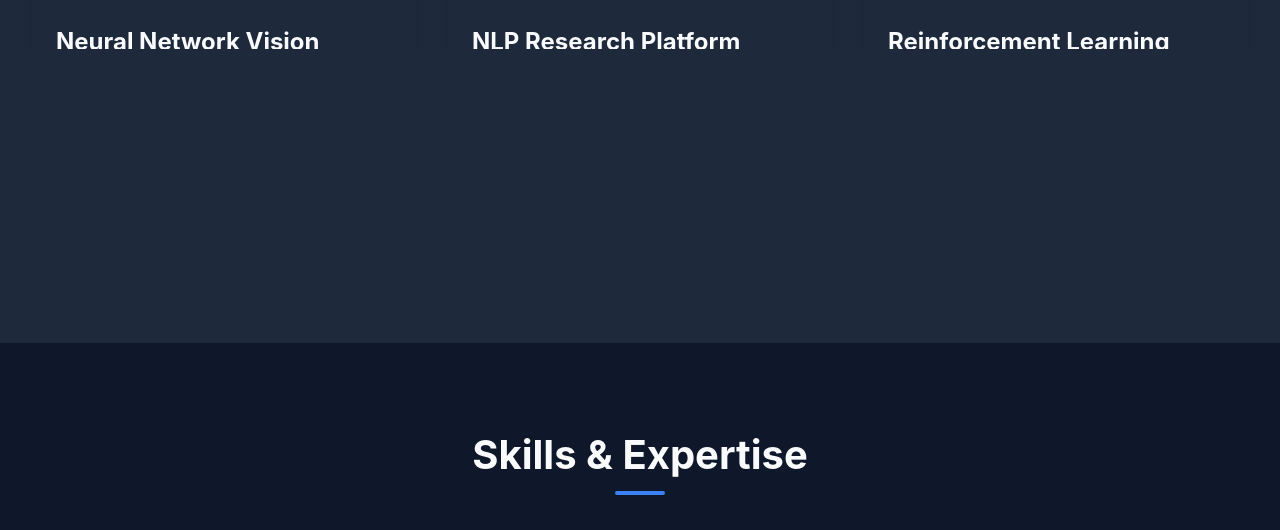
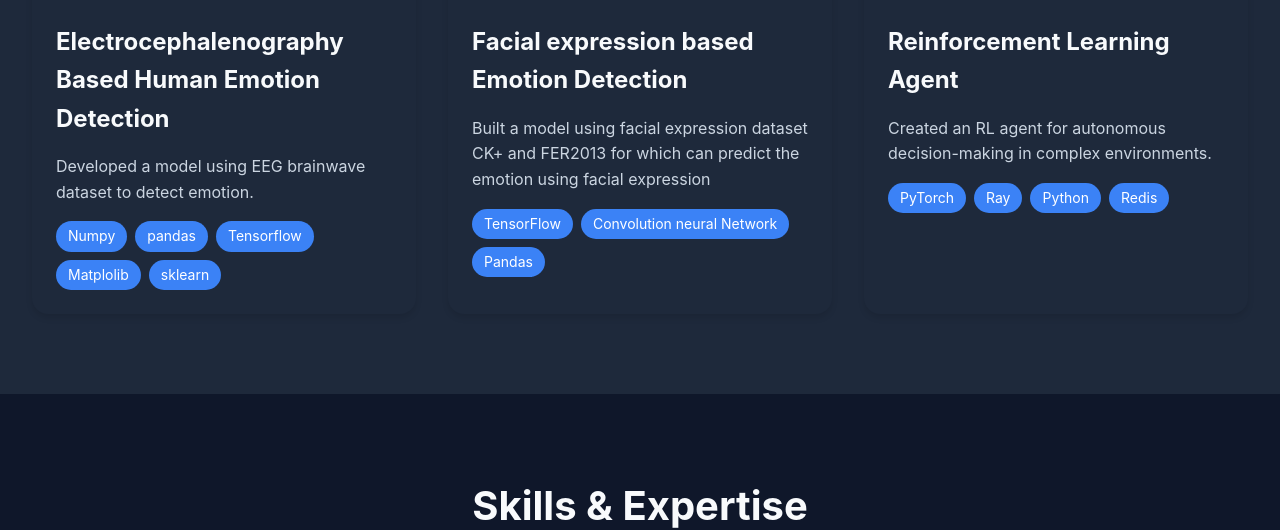
Before and after one commit to Philomathic01/Portfolio1, a Django app: page / in a window 1280 px wide. Shown: the part 1193-1723 px from the top of the page. Run offline with Django 5.2, Linux system fonts and the light colour scheme.

Commit message:
Update index.html

```diff
--- a/main/templates/main/index.html
+++ b/main/templates/main/index.html
@@ -57,13 +57,14 @@
                     </div>
                 </div>
                 <div class="project-content">
-                    <h3>Neural Network Vision System</h3>
-                    <p>Developed a computer vision system for real-time object detection using custom CNN architecture.</p>
+                    <h3>Electrocephalenography Based Human Emotion Detection</h3>
+                    <p>Developed a model using EEG brainwave dataset to detect emotion.</p>
                     <div class="tech-tags">
-                        <span class="tag">PyTorch</span>
-                        <span class="tag">OpenCV</span>
-                        <span class="tag">Python</span>
-                        <span class="tag">CUDA</span>
+                        <span class="tag">Numpy</span>
+                        <span class="tag">pandas</span>
+                        <span class="tag">Tensorflow</span>
+                        <span class="tag">Matplolib</span>
+                        <span class="tag">sklearn</span>
                     </div>
                 </div>
             </div>
@@ -81,13 +82,12 @@
                     </div>
                 </div>
                 <div class="project-content">
-                    <h3>NLP Research Platform</h3>
-                    <p>Built a scalable platform for processing and analyzing large-scale text datasets.</p>
+                    <h3>Facial expression based Emotion Detection</h3>
+                    <p>Built a model using facial expression dataset CK+ and FER2013 for which can predict the emotion using facial expression</p>
                     <div class="tech-tags">
                         <span class="tag">TensorFlow</span>
-                        <span class="tag">BERT</span>
-                        <span class="tag">Docker</span>
-                        <span class="tag">AWS</span>
+                        <span class="tag">Convolution neural Network</span>
+                        <span class="tag">Pandas</span>
                     </div>
                 </div>
             </div>
```
